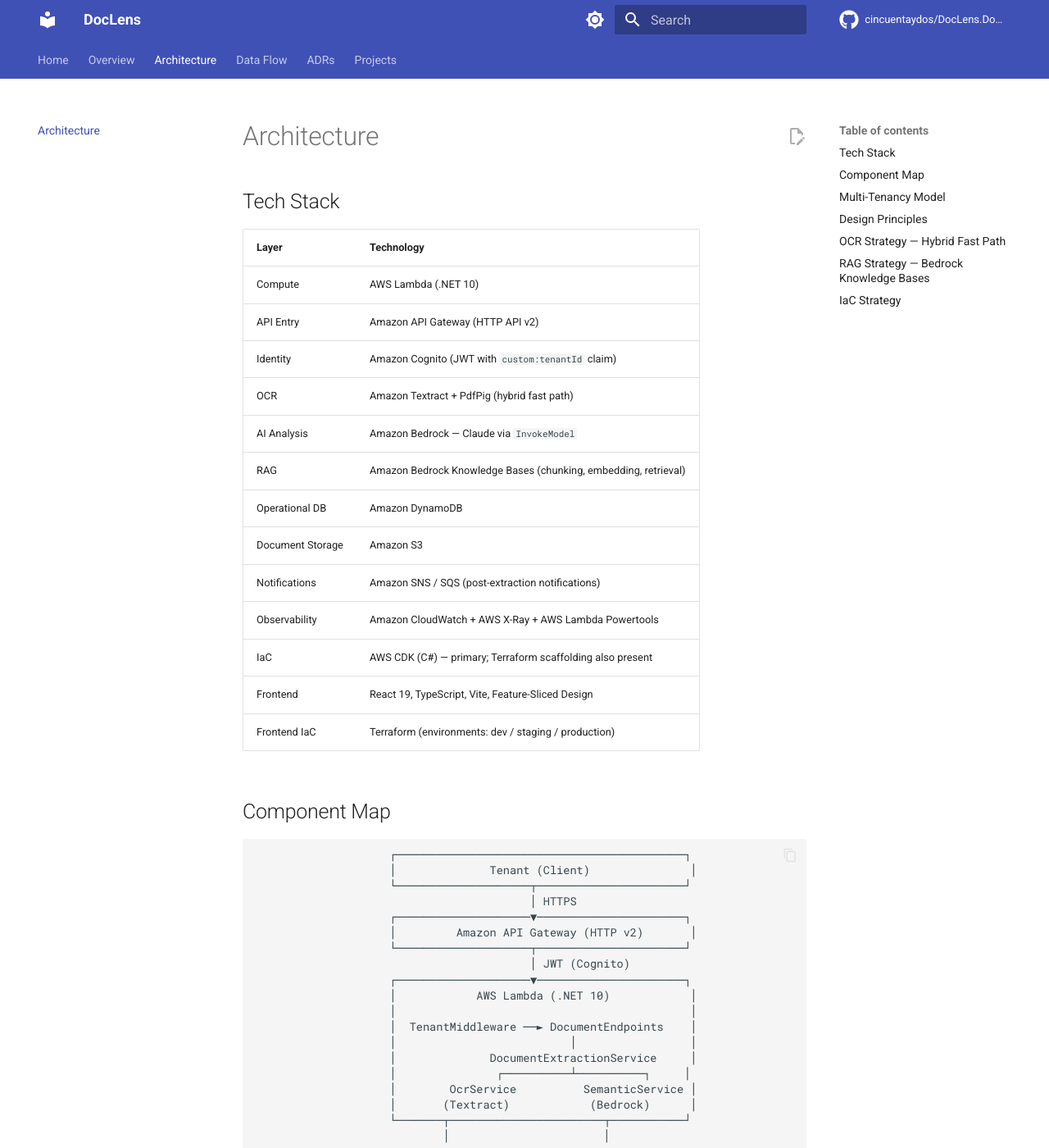
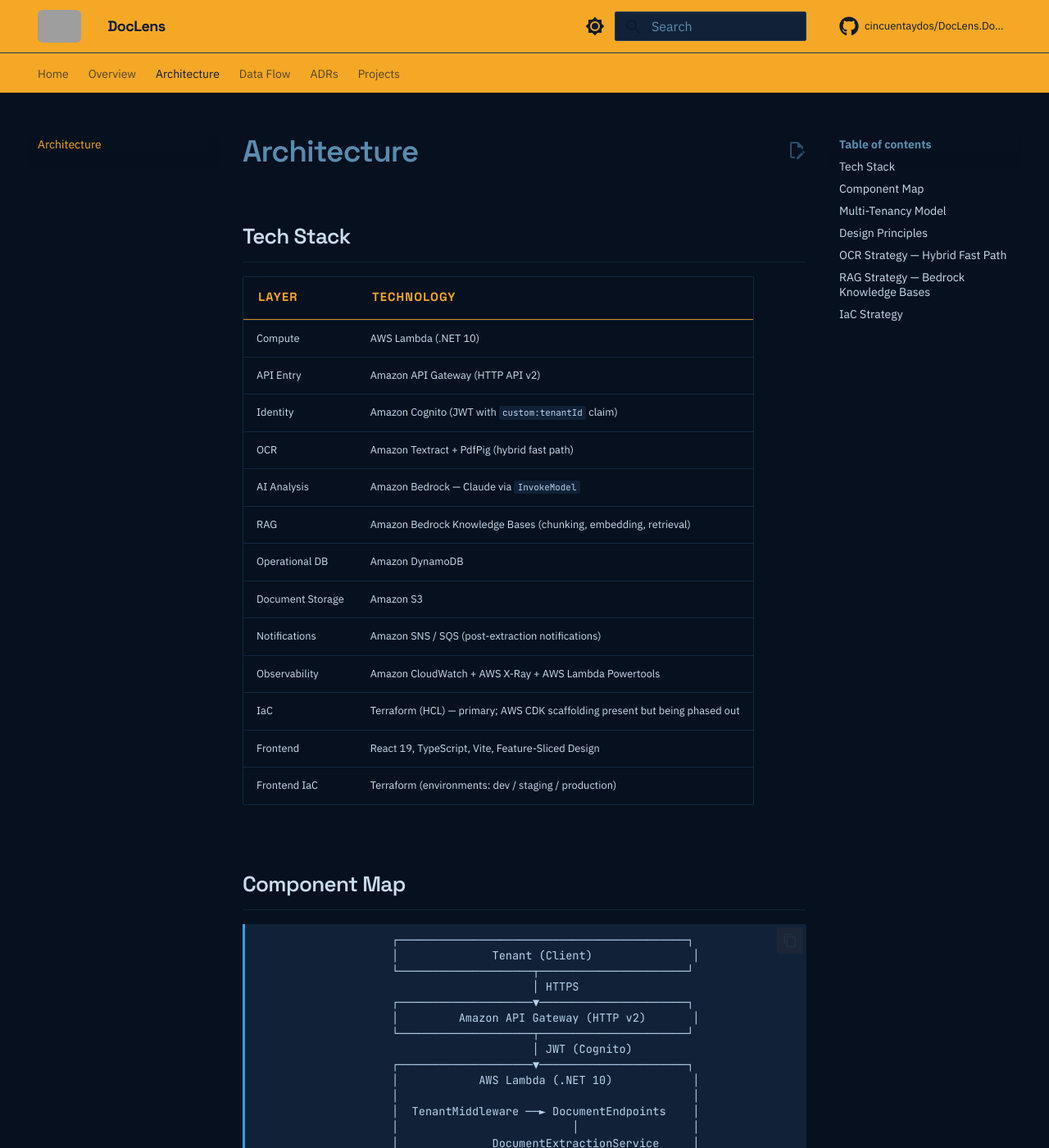
Before and after one commit to cincuentaydos/DocLens.Docs, an MkDocs documentation site: the page built from docs/architecture.md, in a window 1280 px wide and 1400 px high. Shown: the whole window at 82% size. Built offline with MkDocs 1.6.1 and Material for MkDocs 9.7.7, drawn with Linux system fonts in a browser that asks for light colours; comment, search, counter and statistics services are not loaded; some of the changed text lies outside the part shown; grey boxes are pictures that could not be loaded.

Commit message:
feat: enhance documentation and styling

```diff
--- a/docs/architecture.md
+++ b/docs/architecture.md
@@ -14,7 +14,7 @@
 | Document Storage | Amazon S3 |
 | Notifications | Amazon SNS / SQS (post-extraction notifications) |
 | Observability | Amazon CloudWatch + AWS X-Ray + AWS Lambda Powertools |
-| IaC | AWS CDK (C#) — primary; Terraform scaffolding also present |
+| IaC | Terraform (HCL) — primary; AWS CDK scaffolding present but being phased out |
 | Frontend | React 19, TypeScript, Vite, Feature-Sliced Design |
 | Frontend IaC | Terraform (environments: dev / staging / production) |
 
@@ -100,8 +100,9 @@ Tenant isolation at the RAG layer is enforced via S3 metadata files and a mandat
 
 ## IaC Strategy
 
-See [ADR-002](adrs/002-iac-strategy.md) for the full analysis (CDK vs Terraform — decision pending).
+See [ADR-002](adrs/002-iac-strategy.md) for the full rationale.
 
-- AWS CDK (C#) is the current primary IaC tooling for the Lambda backend.
-- Terraform scaffolding exists both in `infra/terraform/` (Lambda project) and `infra/` (Web template).
-- Manual `dotnet lambda deploy-function` is used during early development.
+- **Terraform (HCL)** is the primary IaC tool for all DocLens infrastructure.
+- Terraform state: S3 backend + DynamoDB lock table.
+- Terraform code lives in `infra/terraform/` (Lambda project) and `infra/` (Web template).
+- AWS CDK scaffolding (`infra/src/DocLens.Infra/`) exists from early exploration and is being removed as Terraform coverage grows.
--- /dev/null
+++ b/docs/stylesheets/extra.css
@@ -0,0 +1,390 @@
+/* ================================================================
+   DocLens — Design System
+   Palette : Deep Navy × Amber × Sky Blue  (from DocLens logo)
+   Type    : Space Grotesk (headings) · IBM Plex Sans (body) · JetBrains Mono (code)
+   Signature: scan-beam animation on home hero
+   ================================================================ */
+
+@import url('https://fonts.googleapis.com/css2?family=Space+Grotesk:wght@500;600;700&display=swap');
+
+/* ---- Token layer ---- */
+
+:root {
+  /* Amber — from the golden gradient of the DocLens logo cloud */
+  --dl-amber:         #F5A825;
+  --dl-amber-lt:      #F8C255;
+  --dl-amber-dk:      #C88620;
+
+  /* Sky Blue — from the bright blue of the DocLens logo cloud */
+  --dl-sky:           #3A9EE0;
+  --dl-sky-lt:        #6DC5F2;
+  --dl-sky-dk:        #1A6FAE;
+
+  /* Deep Navy — from the cloud outline / dark tones in the logo */
+  --dl-navy-0:        #06101E;
+  --dl-navy-1:        #0C1A2E;
+  --dl-navy-2:        #112238;
+  --dl-navy-3:        #182E4A;
+  --dl-navy-border:   #1F3D5E;
+
+  /* Text (dark mode) */
+  --dl-text:          #C8DDEF;
+  --dl-text-mid:      #5A8BAE;
+  --dl-text-dim:      #2A4E6C;
+
+  /* Code syntax */
+  --dl-green:         #5DB88A;
+}
+
+/* ================================================================
+   DARK SCHEME (default)
+   ================================================================ */
+
+[data-md-color-scheme="slate"] {
+  --md-primary-fg-color:             var(--dl-amber);
+  --md-primary-fg-color--light:      var(--dl-amber-lt);
+  --md-primary-fg-color--dark:       var(--dl-amber-dk);
+  --md-primary-bg-color:             var(--dl-navy-1);
+  --md-primary-bg-color--light:      rgba(12, 26, 46, 0.54);
+
+  --md-accent-fg-color:              var(--dl-sky);
+  --md-accent-fg-color--transparent: rgba(58, 158, 224, 0.12);
+  --md-accent-bg-color:              var(--dl-navy-3);
+
+  --md-default-bg-color:             var(--dl-navy-0);
+  --md-default-bg-color--light:      var(--dl-navy-1);
+  --md-default-bg-color--lighter:    var(--dl-navy-2);
+  --md-default-bg-color--lightest:   var(--dl-navy-3);
+
+  --md-default-fg-color:             var(--dl-text);
+  --md-default-fg-color--light:      var(--dl-text-mid);
+  --md-default-fg-color--lighter:    var(--dl-text-dim);
+  --md-default-fg-color--lightest:   rgba(42, 78, 108, 0.3);
+
+  --md-code-bg-color:                var(--dl-navy-2);
+  --md-code-fg-color:                #B8D4EC;
+  --md-code-hl-comment-color:        var(--dl-text-mid);
+  --md-code-hl-punctuation-color:    var(--dl-text);
+  --md-code-hl-string-color:         var(--dl-green);
+  --md-code-hl-keyword-color:        var(--dl-amber-lt);
+  --md-code-hl-number-color:         var(--dl-sky-lt);
+  --md-code-hl-function-color:       var(--dl-sky-lt);
+  --md-code-hl-name-color:           var(--dl-text);
+  --md-code-hl-operator-color:       var(--dl-text-mid);
+  --md-code-hl-special-color:        var(--dl-amber-lt);
+
+  --md-typeset-table-color:          rgba(31, 61, 94, 0.55);
+  --md-typeset-table-color--light:   rgba(31, 61, 94, 0.25);
+
+  --md-admonition-bg-color:          var(--dl-navy-3);
+}
+
+/* ================================================================
+   LIGHT SCHEME
+   ================================================================ */
+
+[data-md-color-scheme="default"] {
+  --md-primary-fg-color:             #1A2B5A;
+  --md-primary-fg-color--light:      var(--dl-sky);
+  --md-primary-fg-color--dark:       #0D1A3A;
+  --md-primary-bg-color:             #F1F4F9;
+  --md-primary-bg-color--light:      rgba(241, 244, 249, 0.7);
+  --md-accent-fg-color:              var(--dl-amber);
+  --md-accent-fg-color--transparent: rgba(245, 168, 37, 0.12);
+}
+
+/* ================================================================
+   TYPOGRAPHY
+   ================================================================ */
+
+.md-typeset h1,
+.md-typeset h2,
+.md-typeset h3,
+.md-typeset h4 {
+  font-family: 'Space Grotesk', var(--md-text-font, sans-serif);
+  font-weight: 600;
+  letter-spacing: -0.025em;
+}
+
+.md-typeset h1 {
+  font-size: 1.85rem;
+  line-height: 1.2;
+}
+
+.md-typeset h2 {
+  font-size: 1.3rem;
+  margin-top: 2.4em;
+  padding-bottom: 0.5em;
+  border-bottom: 1px solid var(--md-default-fg-color--lightest);
+}
+
+.md-typeset h3 {
+  font-size: 1.05rem;
+}
+
+/* ================================================================
+   LOGO
+   ================================================================ */
+
+.md-header__button.md-logo img {
+  height: 2rem;
+  width: auto;
+  border-radius: 6px;
+}
+
+/* ================================================================
+   HEADER & NAVIGATION
+   ================================================================ */
+
+[data-md-color-scheme="slate"] .md-header {
+  box-shadow: none;
+  border-bottom: 1px solid var(--dl-navy-border);
+}
+
+.md-header__title {
+  font-family: 'Space Grotesk', sans-serif;
+  font-weight: 700;
+  letter-spacing: -0.03em;
+}
+
+[data-md-color-scheme="slate"] .md-nav__link--active,
+[data-md-color-scheme="slate"] .md-nav__item--active > .md-nav__link {
+  color: var(--dl-amber) !important;
+}
+
+/* ================================================================
+   CODE
+   ================================================================ */
+
+.md-typeset :not(pre) > code {
+  border-radius: 3px;
+  padding: 0.1em 0.4em;
+}
+
+[data-md-color-scheme="slate"] .md-typeset pre {
+  border-left: 3px solid var(--dl-sky);
+  border-radius: 0 4px 4px 0;
+}
+
+/* ================================================================
+   TABLES
+   ================================================================ */
+
+.md-typeset table:not([class]) th {
+  font-family: 'Space Grotesk', var(--md-text-font, sans-serif);
+  font-size: 0.73rem;
+  letter-spacing: 0.08em;
+  text-transform: uppercase;
+  color: var(--dl-amber);
+  background: transparent;
+}
+
+[data-md-color-scheme="slate"] .md-typeset table:not([class]) th {
+  border-bottom: 1px solid var(--dl-amber-dk);
+}
+
+[data-md-color-scheme="slate"] .md-typeset table:not([class]) tr:hover td {
+  background: rgba(245, 168, 37, 0.05);
+}
+
+/* ================================================================
+   CARDS
+   ================================================================ */
+
+[data-md-color-scheme="slate"] .md-typeset .grid.cards > :is(ul, ol) > li {
+  border: 1px solid var(--dl-navy-border);
+  background: var(--dl-navy-3);
+  border-radius: 4px;
+  transition: border-color 150ms ease, background 150ms ease;
+}
+
+[data-md-color-scheme="slate"] .md-typeset .grid.cards > :is(ul, ol) > li:hover {
+  border-color: var(--dl-sky);
+  background: rgba(58, 158, 224, 0.06);
+}
+
+/* ================================================================
+   ADMONITIONS
+   ================================================================ */
+
+[data-md-color-scheme="slate"] .md-typeset .admonition,
+[data-md-color-scheme="slate"] .md-typeset details {
+  background: var(--dl-navy-3);
+  border-left-width: 3px;
+  border-radius: 0 4px 4px 0;
+}
+
+/* ================================================================
+   FOOTER
+   ================================================================ */
+
+[data-md-color-scheme="slate"] .md-footer {
+  border-top: 1px solid var(--dl-navy-border);
+  background: var(--dl-navy-1);
+}
+
+/* ================================================================
+   SEARCH
+   ================================================================ */
+
+[data-md-color-scheme="slate"] .md-search__form {
+  background: var(--dl-navy-2);
+  border: 1px solid var(--dl-navy-border);
+  box-shadow: none;
+}
+
+[data-md-color-scheme="slate"] .md-search__form:focus-within {
+  border-color: var(--dl-sky);
+}
+
+/* Fix: input text is dark on dark background when search is collapsed */
+[data-md-color-scheme="slate"] .md-search__input {
+  color: var(--dl-text) !important;
+  caret-color: var(--dl-amber);
+}
+
+[data-md-color-scheme="slate"] .md-search__input::placeholder {
+  color: var(--dl-text-mid) !important;
+  opacity: 1;
+}
+
+/* ================================================================
+   HOME HERO
+   ================================================================ */
+
+.doclens-hero {
+  padding: 3.5rem 0 2rem;
+}
+
+.doclens-hero__eyebrow {
+  display: flex;
+  align-items: center;
+  gap: 0.75rem;
+  font-family: 'Space Grotesk', sans-serif;
+  font-size: 0.7rem;
+  font-weight: 600;
+  letter-spacing: 0.16em;
+  text-transform: uppercase;
+  color: var(--dl-sky);
+  margin: 0 0 1.4rem;
+}
+
+.doclens-hero__eyebrow::before {
+  content: '';
+  display: block;
+  width: 1.8rem;
+  height: 1px;
+  background: var(--dl-sky);
+  flex-shrink: 0;
+}
+
+.doclens-hero__title {
+  font-family: 'Space Grotesk', sans-serif;
+  font-size: clamp(2rem, 4.5vw, 3.2rem);
+  font-weight: 700;
+  letter-spacing: -0.04em;
+  line-height: 1.08;
+  color: var(--md-default-fg-color);
+  margin: 0 0 1.2rem;
+  padding: 0;
+  border: none;
+}
+
+.doclens-hero__title em {
+  font-style: normal;
+  color: var(--dl-amber);
+}
+
+.doclens-hero__sub {
+  font-size: 1rem;
+  line-height: 1.7;
+  color: var(--dl-text-mid);
+  max-width: 58ch;
+  margin: 0 0 2rem;
+}
+
+/* ---- Scan beam — the signature element ---- */
+
+.doclens-scan {
+  display: flex;
+  align-items: center;
+  gap: 0.6rem;
+  margin-bottom: 2.5rem;
+}
+
+.doclens-scan__label {
+  font-family: 'Space Grotesk', sans-serif;
+  font-size: 0.68rem;
+  font-weight: 600;
+  letter-spacing: 0.14em;
+  text-transform: uppercase;
+  color: var(--dl-text-dim);
+  user-select: none;
+}
+
+.doclens-scan__track {
+  width: 4rem;
+  height: 1px;
+  background: var(--dl-navy-border);
+  position: relative;
+  overflow: hidden;
+}
+
+[data-md-color-scheme="default"] .doclens-scan__track {
+  background: #BDD0E0;
+}
+
+.doclens-scan__beam {
+  position: absolute;
+  inset: 0;
+  transform: translateX(-100%);
+  background: linear-gradient(90deg, transparent 0%, var(--dl-amber) 50%, transparent 100%);
+  animation: dl-beam 2.8s cubic-bezier(0.4, 0, 0.6, 1) infinite;
+}
+
+.doclens-scan__track:last-child .doclens-scan__beam {
+  animation-delay: -1.4s;
+}
+
+@keyframes dl-beam {
+  0%   { transform: translateX(-100%); }
+  100% { transform: translateX(200%); }
+}
+
+@media (prefers-reduced-motion: reduce) {
+  .doclens-scan__beam {
+    animation: none;
+    opacity: 0.4;
+    transform: translateX(50%);
+  }
+}
+
+/* ---- Meta row ---- */
+
+.doclens-meta {
+  display: flex;
+  flex-wrap: wrap;
+  gap: 0.5rem 2.5rem;
+}
+
+.doclens-meta__item {
+  display: flex;
+  flex-direction: column;
+  gap: 0.15rem;
+}
+
+.doclens-meta__value {
+  font-family: 'Space Grotesk', sans-serif;
+  font-size: 0.85rem;
+  font-weight: 600;
+  letter-spacing: -0.01em;
+  color: var(--md-default-fg-color);
+}
+
+.doclens-meta__label {
+  font-size: 0.68rem;
+  font-weight: 400;
+  letter-spacing: 0.07em;
+  text-transform: uppercase;
+  color: var(--dl-text-mid);
+}
--- a/mkdocs.yml
+++ b/mkdocs.yml
@@ -7,19 +7,23 @@ edit_uri: edit/main/docs/
 
 theme:
   name: material
+  custom_dir: overrides
   palette:
-    - scheme: default
-      primary: indigo
-      accent: indigo
+    - scheme: slate
+      primary: custom
+      accent: custom
       toggle:
         icon: material/brightness-7
-        name: Switch to dark mode
-    - scheme: slate
-      primary: indigo
-      accent: indigo
+        name: Switch to light mode
+    - scheme: default
+      primary: custom
+      accent: custom
       toggle:
         icon: material/brightness-4
-        name: Switch to light mode
+        name: Switch to dark mode
+  font:
+    text: IBM Plex Sans
+    code: JetBrains Mono
   features:
     - navigation.tabs
     - navigation.sections
@@ -32,9 +36,14 @@ theme:
     - content.code.annotation
     - content.code.copy
     - content.action.edit
+  logo: assets/logo.png
+  favicon: assets/logo.png
   language: en
   icon:
     repo: fontawesome/brands/github
+
+extra_css:
+  - stylesheets/extra.css
 
 plugins:
   - search
--- /dev/null
+++ b/overrides/home.html
@@ -0,0 +1,45 @@
+{% extends "main.html" %}
+
+{% block content %}
+<div class="md-content" data-md-component="content">
+
+  <div class="doclens-hero md-content__inner">
+    <p class="doclens-hero__eyebrow">Project 52</p>
+    <h1 class="doclens-hero__title">
+      Intelligent document<br><em>extraction</em>, at scale.
+    </h1>
+    <p class="doclens-hero__sub">
+      Upload invoices, contracts, and reports — receive structured data extracted through
+      a hybrid pipeline of OCR and Bedrock AI analysis, across isolated tenants on AWS Serverless.
+    </p>
+    <div class="doclens-scan" aria-hidden="true">
+      <span class="doclens-scan__track"><span class="doclens-scan__beam"></span></span>
+      <span class="doclens-scan__label">Extracting</span>
+      <span class="doclens-scan__track"><span class="doclens-scan__beam"></span></span>
+    </div>
+    <div class="doclens-meta">
+      <div class="doclens-meta__item">
+        <span class="doclens-meta__value">AWS Serverless</span>
+        <span class="doclens-meta__label">Compute</span>
+      </div>
+      <div class="doclens-meta__item">
+        <span class="doclens-meta__value">Bedrock · Claude</span>
+        <span class="doclens-meta__label">AI Engine</span>
+      </div>
+      <div class="doclens-meta__item">
+        <span class="doclens-meta__value">Multi-tenant</span>
+        <span class="doclens-meta__label">Architecture</span>
+      </div>
+      <div class="doclens-meta__item">
+        <span class="doclens-meta__value">.NET 10</span>
+        <span class="doclens-meta__label">Runtime</span>
+      </div>
+    </div>
+  </div>
+
+  <article class="md-content__inner md-typeset">
+    {{ page.content }}
+  </article>
+
+</div>
+{% endblock %}
```
Also changed, not shown: docs/index.md (+4 -6 lines), docs/overrides/home.html (added, +45 -0 lines), 1 other file.
